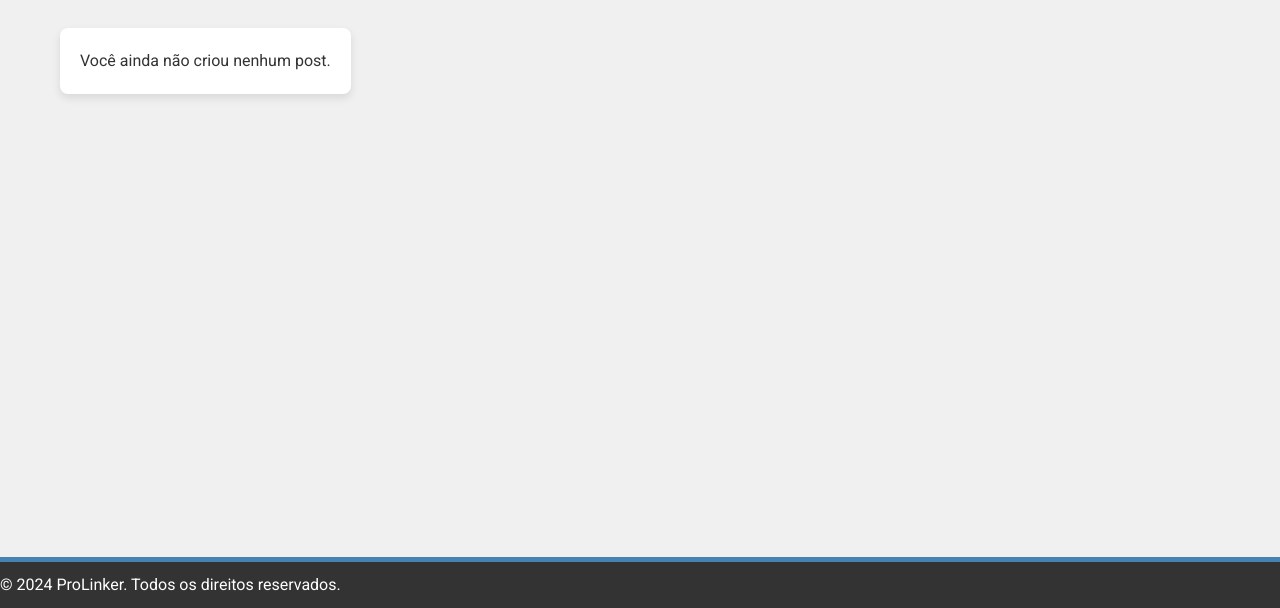
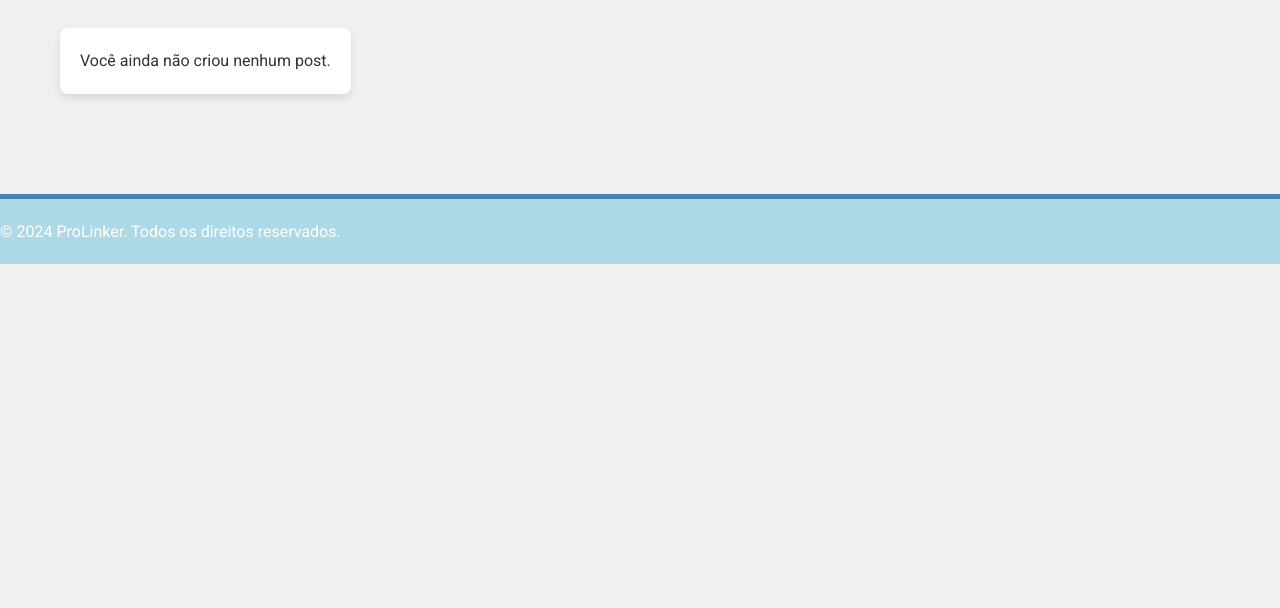
Before and after one commit to nielsondlima/Grupo-2, a PHP site: page /cliente/meus-posts.php in a window 1280 px wide. Shown: the part 192-800 px from the top of the page. Run offline with PHP 8.4, Linux system fonts and the light colour scheme; the visitor is signed in with stand-in values (Sample User, id 1); data comes from the database, SQL or seed files in the repository; data that the repository does not hold is empty.

Commit message:
Att footer

```diff
--- a/cliente/meus-posts.php
+++ b/cliente/meus-posts.php
@@ -105,15 +105,6 @@ $result = $stmt->get_result();
             color: #fff; /* Cor branca para o texto "Bem-vindo" */
         }
 
-        footer {
-            background-color: #333;
-            color: white;
-            text-align: center;
-            padding: 10px 0;
-            position: fixed;
-            width: 100%;
-            bottom: 0;
-        }
     </style>
 </head>
 <body>
```
